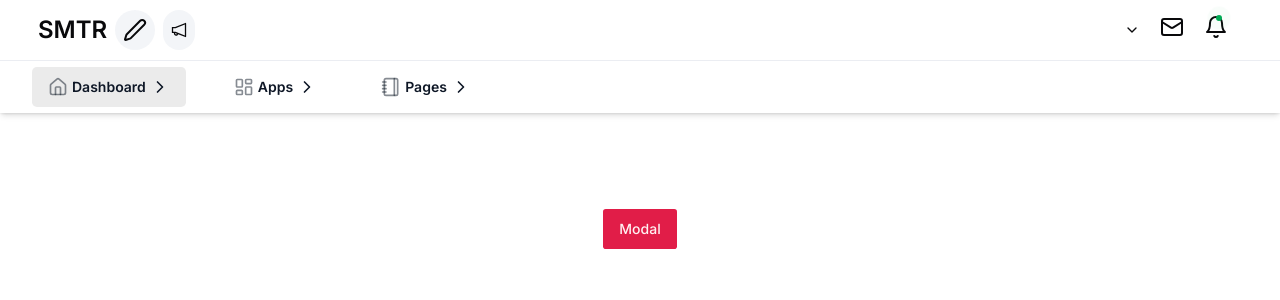
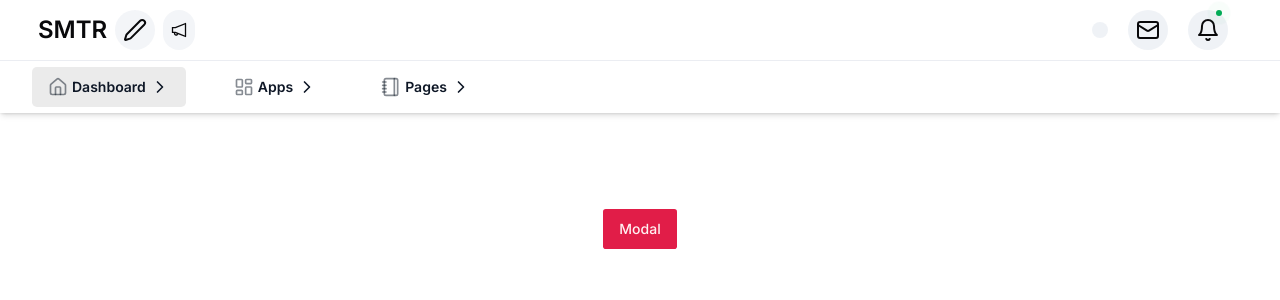
Before and after one commit to SMTanimur/project-management, a Next.js app: page / in a window 1280 px wide. Shown: the top 300 px of the page. Built offline with nearby package versions, Linux system fonts and the light colour scheme.

Commit message:
Update header menu buttons

```diff
--- a/src/components/layout/header.tsx
+++ b/src/components/layout/header.tsx
@@ -183,7 +183,7 @@ const Header = () => {
             {/* them setup */}
             <div className="shrink-0">
               <Menu>
-                <MenuButton className="flex items-center">
+                <MenuButton className="flex items-center bg-white-light/50 hover:bg-white-light px-2 py-2 rounded-full">
                   {i18n.language && (
                     <img
                       className="h-5 w-5 rounded-full object-cover"
@@ -191,7 +191,7 @@ const Header = () => {
                       alt="flag"
                     />
                   )}
-                  <Icons.chevronDown className="size-4 fill-white/60" />
+
                 </MenuButton>
                 <Transition
                   enter="transition ease-out duration-75"
@@ -238,7 +238,7 @@ const Header = () => {
             </div>
             <div className="dropdown shrink-0">
               <Menu>
-                <MenuButton>
+                <MenuButton className="bg-white-light/50 hover:bg-white-light px-2 py-2 rounded-full">
                   <MailIcon />
                 </MenuButton>
                 <Transition
@@ -268,7 +268,7 @@ const Header = () => {
             </div>
             <div className="relative shrink-0">
               <Menu>
-                <MenuButton>
+                <MenuButton className="bg-white-light/50 hover:bg-white-light px-2 py-2 rounded-full">
                   <span>
                     <BellIcon />
                     <span className="absolute top-0 flex h-3 w-3 right-0 ">
```
